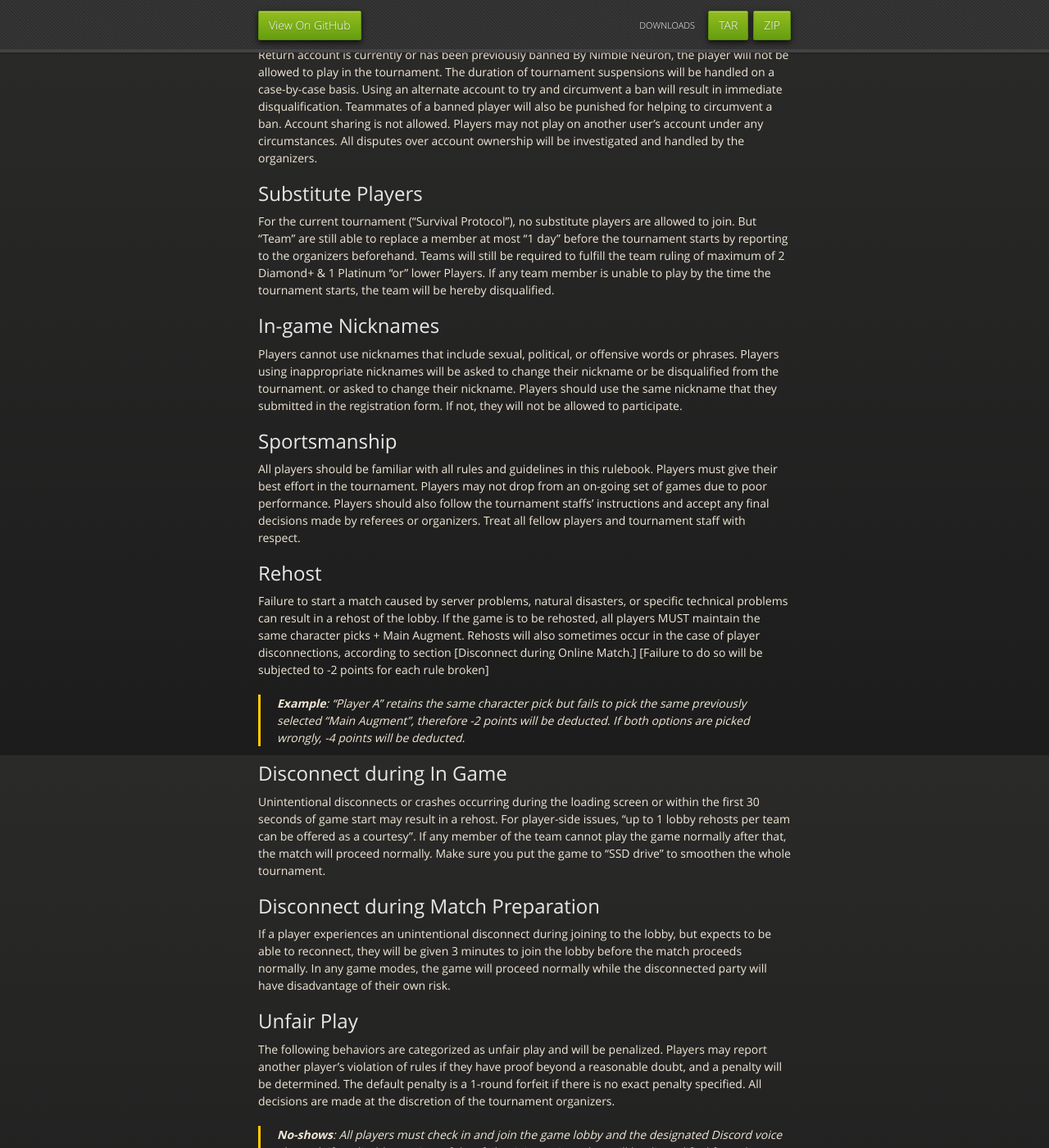
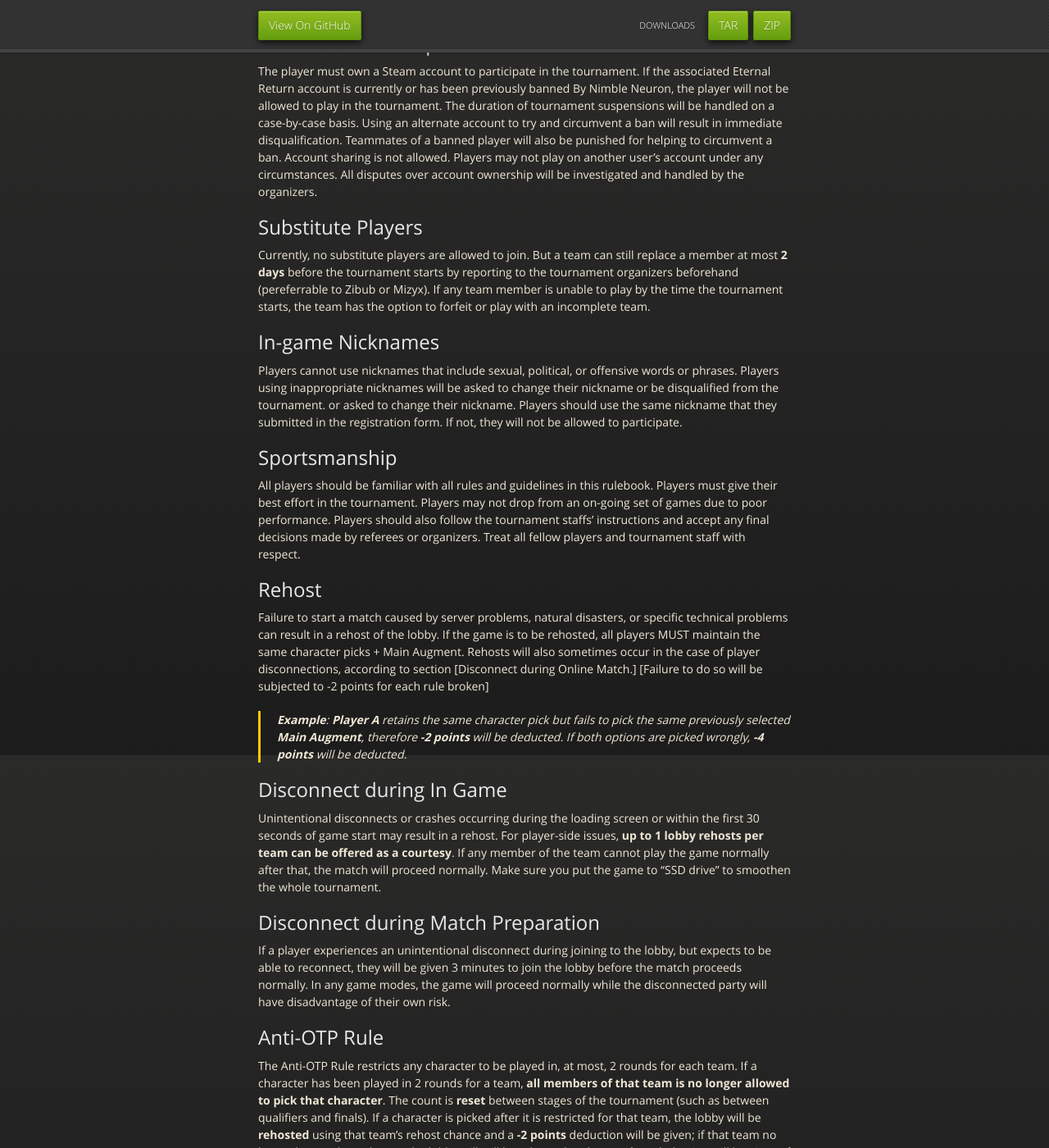
Before and after one commit to kanziebub/SurvivalProtocol, a Jekyll site: the page built from rulebook.md, in a window 1280 px wide and 1400 px high, scrolled down 1779 px. Shown: the whole window at 82% size. Built offline with Jekyll 4.4.1, drawn with Linux system fonts in a browser that asks for light colours; some of the changed text lies outside the part shown.

Commit message:
otp rule

```diff
--- a/rulebook.md
+++ b/rulebook.md
@@ -29,6 +29,8 @@ This is the general rules regarding the Eternal Return 1.0 Squad Tournament.
 > If a player dies due to restricted area timer, wild animals, or any other non-Player cause, 2 Points will be deducted from that Player’s Round Point total.
 >
 > If there are two (2) Players left in a Game, and a Player dies to restricted area timer, wild animals, or any other non-Player cause, the final remaining Player will be awarded 2 Points as if they secured the kill on the dying Player. No points will be deducted from the dying Player Round Point total
+>
+> Escape is disabled.
 
 
 ## Tiebreaker Rules
@@ -40,11 +42,11 @@ This is the general rules regarding the Eternal Return 1.0 Squad Tournament.
 ## Event Registration
 
 Event registration is processed via Google and joining the discord server.
-All links and instructions on how to register will be provided. You will need your Discord ID + Discord Alias ready. If the tournament format is a team mode, you must have the Discord IDs of you and your teammate(s) ready. All participants must be in the **“Lyfin's Tavern” Discord** at time of signup for your entry to be counted. Event registration may be canceled or modified by contacting an organizer.
+All links and instructions on how to register will be provided. You will need your Discord ID + Discord Alias ready. If the tournament format is a team mode, you must have the Discord IDs of you and your teammate(s) ready. All participants must be in the **Lyfin's Tavern Discord** at the time of signup for your entry to be counted. Event registration may be canceled or modified by contacting an organizer.
 
 ## Game Client Version
 
-Every match in the tournament will use the latest version of “Eternal Return”. If there is an update during the tournament period, the updated version will be immediately available for tournament use.
+Every match in the tournament will use the **latest version of Eternal Return**. If there is an update during the tournament period, the updated version will be immediately available for tournament use.
 
 ## New Character Releases
 
@@ -64,7 +66,7 @@ The player must own a Steam account to participate in the tournament. If the ass
 
 ## Substitute Players
 
-For the current tournament (“Survival Protocol”), no substitute players are allowed to join. But “Team” are still able to replace a member at most “1 day” before the tournament starts by reporting to the organizers beforehand. Teams will still be required to fulfill the team ruling of maximum of 2 Diamond+ & 1 Platinum “or” lower Players. If any team member is unable to play by the time the tournament starts, the team will be hereby disqualified.
+Currently, no substitute players are allowed to join. But a team can still replace a member at most **2 days** before the tournament starts by reporting to the tournament organizers beforehand (pereferrable to Zibub or Mizyx). If any team member is unable to play by the time the tournament starts, the team has the option to forfeit or play with an incomplete team.
 
 ## In-game Nicknames
 
@@ -78,15 +80,19 @@ All players should be familiar with all rules and guidelines in this rulebook. P
 
 Failure to start a match caused by server problems, natural disasters, or specific technical problems can result in a rehost of the lobby. If the game is to be rehosted, all players MUST maintain the same character picks + Main Augment. Rehosts will also sometimes occur in the case of player disconnections, according to section [Disconnect during Online Match.] [Failure to do so will be subjected to -2 points for each rule broken]
 
-> **Example**: “Player A” retains the same character pick but fails to pick the same previously selected “Main Augment”, therefore -2 points will be deducted. If both options are picked wrongly, -4 points will be deducted.
+> **Example**: **Player A** retains the same character pick but fails to pick the same previously selected **Main Augment**, therefore **-2 points** will be deducted. If both options are picked wrongly, **-4 points** will be deducted.
 
 ## Disconnect during In Game
 
-Unintentional disconnects or crashes occurring during the loading screen or within the first 30 seconds of game start may result in a rehost. For player-side issues, “up to 1 lobby rehosts per team can be offered as a courtesy”. If any member of the team cannot play the game normally after that, the match will proceed normally. Make sure you put the game to “SSD drive” to smoothen the whole tournament.
+Unintentional disconnects or crashes occurring during the loading screen or within the first 30 seconds of game start may result in a rehost. For player-side issues, **up to 1 lobby rehosts per team can be offered as a courtesy**. If any member of the team cannot play the game normally after that, the match will proceed normally. Make sure you put the game to “SSD drive” to smoothen the whole tournament.
 
 ## Disconnect during Match Preparation
 
 If a player experiences an unintentional disconnect during joining to the lobby, but expects to be able to reconnect, they will be given 3 minutes to join the lobby before the match proceeds normally. In any game modes, the game will proceed normally while the disconnected party will have disadvantage of their own risk.
+
+## Anti-OTP Rule
+
+The Anti-OTP Rule restricts any character to be played in, at most, 2 rounds for each team. If a character has been played in 2 rounds for a team, **all members of that team is no longer allowed to pick that character**. The count is **reset** between stages of the tournament (such as between qualifiers and finals). If a character is picked after it is restricted for that team, the lobby will be **rehosted** using that team's rehost chance and a **-2 points** deduction will be given; if that team no longer has a rehost chance, the lobby will still be rehosted and a **-5 points** deduction will be given. If this is done a second time, a **-10 points** deduction will be given resulting in **disqualification** (see **Penalty Limit** for details).
 
 ## Unfair Play
 
@@ -107,7 +113,9 @@ The following behaviors are categorized as unfair play and will be penalized. Pl
 > **Dying in a restricted area/Quitting**: Dying in the restricted area or quitting the match while alive even if the player is not in combat is strongly discouraged. All points from a player’s death will be given to the player or team that most clearly forced the player’s death to occur. Some situations will be case to case basis so it will be decided by the organizers.
 >
 > **Hostage holding**: Hostage holding is when a player does not end a downed player until day 5 to prevent revival. This scenario will be reviewed by TO case by case.
->
-> **Penalty limit**: If a team has more than 10 points deducted as penalty, that team will be disqualified from the tournament.
+
+## Penalty limit
+
+If a team has more than 10 points deducted as penalty, that team will be disqualified from the tournament.
 
 [< Home](./)
```
